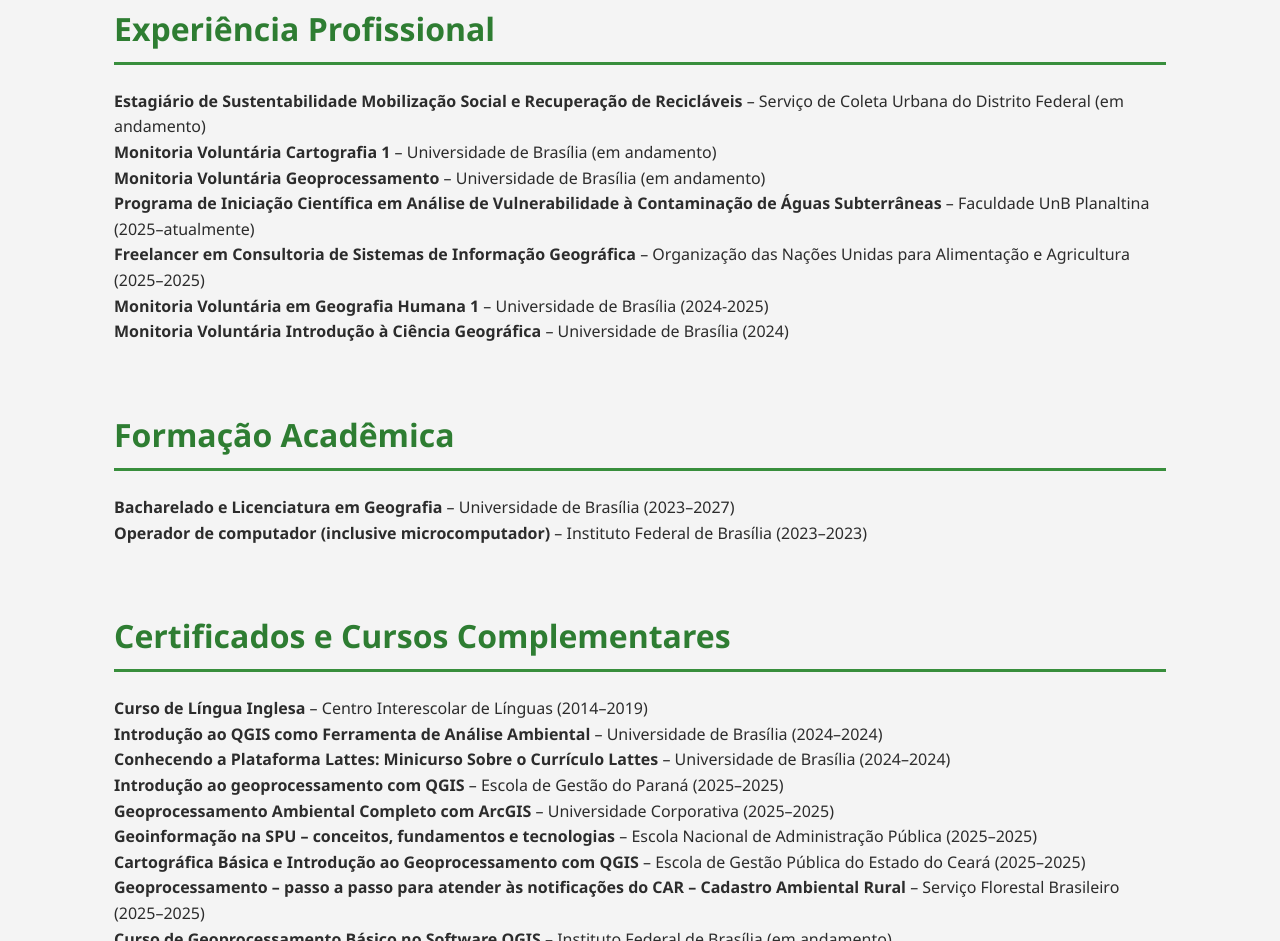
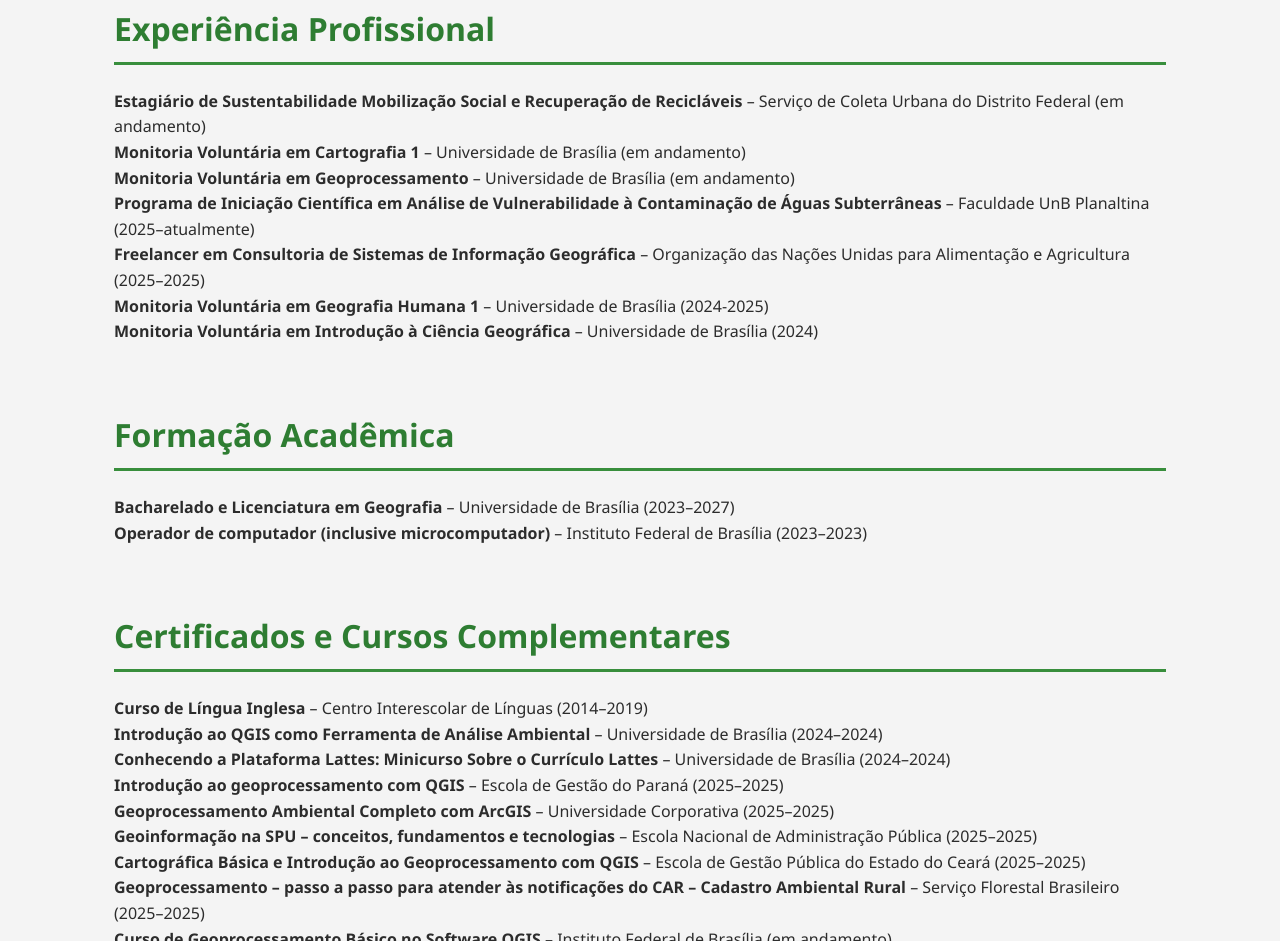
Before and after one commit to Rian1801/Portfolio, a plain HTML site: page index.html in a window 1280 px wide. Shown: the part 1485-2426 px from the top of the page. Drawn offline with Linux system fonts and the light colour scheme.

Commit message:
Update index.html

```diff
--- a/index.html
+++ b/index.html
@@ -47,9 +47,9 @@
             <h2>Experiência Profissional</h2>
             <p><strong>Estagiário de Sustentabilidade Mobilização Social e Recuperação de Recicláveis</strong> – Serviço de Coleta Urbana do Distrito Federal
                 (em andamento)</p>
-            <p><strong>Monitoria Voluntária Cartografia 1</strong> – Universidade de Brasília
+            <p><strong>Monitoria Voluntária em Cartografia 1</strong> – Universidade de Brasília
                 (em andamento)</p>
-            <p><strong>Monitoria Voluntária Geoprocessamento</strong> – Universidade de Brasília
+            <p><strong>Monitoria Voluntária em Geoprocessamento</strong> – Universidade de Brasília
                 (em andamento)</p>
             <p><strong>Programa de Iniciação Científica em Análise de Vulnerabilidade à Contaminação de Águas
                     Subterrâneas</strong> – Faculdade UnB Planaltina (2025–atualmente)</p>
@@ -57,7 +57,7 @@
                 Unidas para Alimentação e Agricultura (2025–2025)</p>
             <p><strong>Monitoria Voluntária em Geografia Humana 1</strong> – Universidade de Brasília
                 (2024-2025)</p>
-            <p><strong>Monitoria Voluntária Introdução à Ciência Geográfica</strong> – Universidade de
+            <p><strong>Monitoria Voluntária em Introdução à Ciência Geográfica</strong> – Universidade de
                 Brasília (2024)</p>
         </section>
 
```
